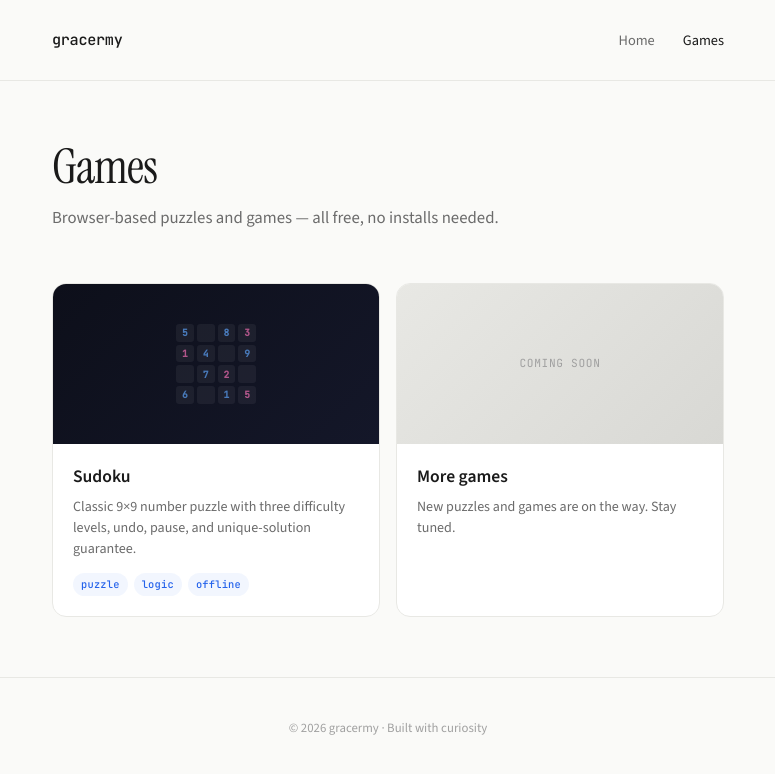
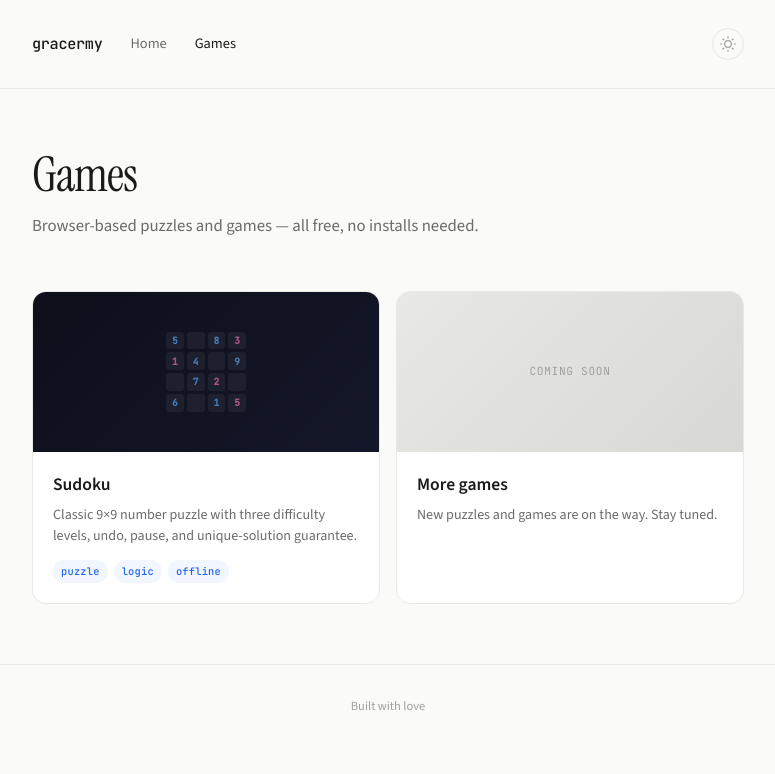
Before and after one commit to gracermy/gracermy.github.io, a plain HTML site: page games/index.html in a window 1280 px wide. Shown: the whole page, without its empty margins (252-1027 px from the left). Drawn offline with nearby package versions, Linux system fonts and the light colour scheme.

Commit message:
Update game page

```diff
--- a/games/index.html
+++ b/games/index.html
@@ -19,46 +19,65 @@
     --radius: 14px;
   }
 
+  [data-theme="dark"] {
+    --bg: #111113;
+    --bg-card: #1a1a1e;
+    --text: #e4e4e7;
+    --text-secondary: #8b8b95;
+    --text-muted: #55555e;
+    --accent: #6dacf7;
+    --accent-soft: rgba(109, 172, 247, 0.08);
+    --border: #27272a;
+    --border-hover: #3f3f44;
+  }
+
   * { margin: 0; padding: 0; box-sizing: border-box; }
 
   body {
-    background: var(--bg);
-    color: var(--text);
+    background: var(--bg); color: var(--text);
     font-family: 'Source Sans 3', sans-serif;
-    font-weight: 400;
-    line-height: 1.6;
+    font-weight: 400; line-height: 1.6;
     min-height: 100vh;
     -webkit-font-smoothing: antialiased;
+    transition: background 0.35s, color 0.35s;
   }
 
-  .container { max-width: 720px; margin: 0 auto; padding: 0 24px; }
+  .container { max-width: 760px; margin: 0 auto; padding: 0 24px; }
 
   /* ── NAV ── */
-  nav { padding: 28px 0; border-bottom: 1px solid var(--border); }
+  nav { padding: 28px 0; border-bottom: 1px solid var(--border); transition: border-color 0.35s; }
   nav .container { display: flex; justify-content: space-between; align-items: center; }
+  .nav-left { display: flex; align-items: center; gap: 28px; }
   .nav-logo {
     font-family: 'JetBrains Mono', monospace; font-size: 0.95rem;
-    font-weight: 500; color: var(--text); text-decoration: none; letter-spacing: -0.02em;
+    font-weight: 500; color: var(--text); text-decoration: none;
+    letter-spacing: -0.02em; transition: color 0.35s;
   }
   .nav-links { display: flex; gap: 28px; }
   .nav-links a {
-    font-size: 0.9rem; color: var(--text-secondary);
-    text-decoration: none; transition: color 0.2s; font-weight: 400;
+    font-size: 0.9rem; color: var(--text-secondary); text-decoration: none;
+    transition: color 0.2s; font-weight: 400;
   }
   .nav-links a:hover { color: var(--text); }
   .nav-links a.active { color: var(--text); font-weight: 500; }
 
+  .theme-toggle {
+    width: 32px; height: 32px; border-radius: 50%;
+    border: 1px solid var(--border); background: transparent;
+    cursor: pointer; display: flex; align-items: center; justify-content: center;
+    transition: all 0.25s; color: var(--text-muted);
+  }
+  .theme-toggle:hover { border-color: var(--border-hover); color: var(--text-secondary); }
+  .theme-toggle svg { width: 16px; height: 16px; transition: transform 0.3s; }
+  .theme-toggle:hover svg { transform: rotate(25deg); }
+
   /* ── HEADER ── */
-  .page-header {
-    padding: 60px 0 16px;
-  }
+  .page-header { padding: 60px 0 16px; }
   .page-header h1 {
     font-family: 'Instrument Serif', serif;
     font-size: clamp(2.2rem, 5vw, 3rem);
-    font-weight: 400;
-    line-height: 1.1;
-    letter-spacing: -0.02em;
-    margin-bottom: 10px;
+    font-weight: 400; line-height: 1.1;
+    letter-spacing: -0.02em; margin-bottom: 10px;
   }
   .page-header p {
     font-size: 1.05rem; color: var(--text-secondary);
@@ -77,88 +96,70 @@
     background: var(--bg-card);
     border: 1px solid var(--border);
     border-radius: var(--radius);
-    overflow: hidden;
-    text-decoration: none;
+    overflow: hidden; text-decoration: none;
     color: var(--text);
     transition: all 0.25s;
-    display: flex;
-    flex-direction: column;
+    display: flex; flex-direction: column;
   }
   .game-card:hover {
     border-color: var(--border-hover);
     box-shadow: 0 4px 20px rgba(0,0,0,0.05);
     transform: translateY(-2px);
   }
+  [data-theme="dark"] .game-card:hover {
+    box-shadow: 0 4px 20px rgba(0,0,0,0.25);
+  }
 
   .game-thumb {
     height: 160px;
-    display: flex;
-    align-items: center;
-    justify-content: center;
-    position: relative;
-    overflow: hidden;
+    display: flex; align-items: center; justify-content: center;
+    position: relative; overflow: hidden;
   }
   .game-thumb.sudoku-thumb {
     background: linear-gradient(135deg, #0d0f1a 0%, #141729 100%);
   }
 
-  /* Mini sudoku grid preview */
   .mini-grid {
     display: grid;
     grid-template-columns: repeat(4, 1fr);
-    gap: 3px;
-    width: 80px; height: 80px;
-    opacity: 0.7;
+    gap: 3px; width: 80px; height: 80px; opacity: 0.7;
   }
   .mini-cell {
     background: rgba(255,255,255,0.08);
     border-radius: 3px;
     display: flex; align-items: center; justify-content: center;
     font-family: 'JetBrains Mono', monospace;
-    font-size: 0.6rem;
-    font-weight: 600;
+    font-size: 0.6rem; font-weight: 600;
   }
   .mini-cell.mc-blue { color: #60a5fa; }
   .mini-cell.mc-pink { color: #f472b6; }
 
   .game-body {
     padding: 18px 20px 20px;
-    display: flex;
-    flex-direction: column;
-    gap: 6px;
-    flex: 1;
+    display: flex; flex-direction: column; gap: 6px; flex: 1;
   }
   .game-body h3 {
-    font-family: 'Source Sans 3', sans-serif;
-    font-size: 1.1rem;
-    font-weight: 600;
+    font-size: 1.1rem; font-weight: 600;
   }
   .game-body p {
-    font-size: 0.88rem;
-    color: var(--text-secondary);
-    font-weight: 300;
-    line-height: 1.5;
+    font-size: 0.88rem; color: var(--text-secondary);
+    font-weight: 300; line-height: 1.5;
   }
-  .game-tags {
-    display: flex; gap: 6px; margin-top: 8px; flex-wrap: wrap;
-  }
+  .game-tags { display: flex; gap: 6px; margin-top: 8px; flex-wrap: wrap; }
   .game-tag {
     font-family: 'JetBrains Mono', monospace;
-    font-size: 0.65rem;
-    font-weight: 500;
-    padding: 3px 8px;
-    border-radius: 20px;
-    background: var(--accent-soft);
-    color: var(--accent);
+    font-size: 0.65rem; font-weight: 500;
+    padding: 3px 8px; border-radius: 20px;
+    background: var(--accent-soft); color: var(--accent);
     letter-spacing: 0.02em;
   }
 
-  .coming-soon {
-    opacity: 0.5;
-    pointer-events: none;
-  }
+  .coming-soon { opacity: 0.5; pointer-events: none; }
   .coming-soon .game-thumb {
     background: linear-gradient(135deg, #e8e8e4, #d8d8d4);
+  }
+  [data-theme="dark"] .coming-soon .game-thumb {
+    background: linear-gradient(135deg, #1e1e22, #27272b);
   }
   .coming-badge {
     font-family: 'JetBrains Mono', monospace;
@@ -167,22 +168,23 @@
   }
 
   /* ── FOOTER ── */
-  footer { padding: 40px 0; border-top: 1px solid var(--border); }
-  footer p { font-size: 0.8rem; color: var(--text-muted); text-align: center; font-weight: 300; }
+  footer { padding: 32px 0; border-top: 1px solid var(--border); transition: border-color 0.35s; }
+  footer p { font-size: 0.78rem; color: var(--text-muted); text-align: center; font-weight: 300; }
 
   /* ── ANIMATION ── */
   .fade-up {
     opacity: 0; transform: translateY(16px);
     animation: fadeUp 0.6s ease forwards;
   }
-  .fade-up:nth-child(1) { animation-delay: 0s; }
-  .fade-up:nth-child(2) { animation-delay: 0.08s; }
-  .fade-up:nth-child(3) { animation-delay: 0.16s; }
   @keyframes fadeUp { to { opacity: 1; transform: translateY(0); } }
+  .fd1 { animation-delay: 0s; }
+  .fd2 { animation-delay: 0.08s; }
+  .fd3 { animation-delay: 0.16s; }
 
   @media (max-width: 480px) {
     .page-header { padding: 40px 0 10px; }
     nav { padding: 20px 0; }
+    .nav-links { gap: 20px; }
   }
 </style>
 </head>
@@ -190,23 +192,38 @@
 
 <nav>
   <div class="container">
-    <a href="/" class="nav-logo">gracermy</a>
-    <div class="nav-links">
-      <a href="/">Home</a>
-      <a href="/games/" class="active">Games</a>
+    <div class="nav-left">
+      <a href="/" class="nav-logo">gracermy</a>
+      <div class="nav-links">
+        <a href="/">Home</a>
+        <a href="/games/" class="active">Games</a>
+      </div>
     </div>
+    <button class="theme-toggle" onclick="toggleTheme()" title="Toggle theme" aria-label="Toggle dark/light mode">
+      <svg id="themeIcon" viewBox="0 0 24 24" fill="none" stroke="currentColor" stroke-width="1.8" stroke-linecap="round" stroke-linejoin="round">
+        <circle cx="12" cy="12" r="5"/>
+        <line x1="12" y1="1" x2="12" y2="3"/>
+        <line x1="12" y1="21" x2="12" y2="23"/>
+        <line x1="4.22" y1="4.22" x2="5.64" y2="5.64"/>
+        <line x1="18.36" y1="18.36" x2="19.78" y2="19.78"/>
+        <line x1="1" y1="12" x2="3" y2="12"/>
+        <line x1="21" y1="12" x2="23" y2="12"/>
+        <line x1="4.22" y1="19.78" x2="5.64" y2="18.36"/>
+        <line x1="18.36" y1="5.64" x2="19.78" y2="4.22"/>
+      </svg>
+    </button>
   </div>
 </nav>
 
 <main>
   <div class="container">
-    <section class="page-header fade-up">
+    <section class="page-header fade-up fd1">
       <h1>Games</h1>
       <p>Browser-based puzzles and games — all free, no installs needed.</p>
     </section>
 
     <div class="games-grid">
-      <a href="/games/sudoku/" class="game-card fade-up">
+      <a href="/games/sudoku/" class="game-card fade-up fd2">
         <div class="game-thumb sudoku-thumb">
           <div class="mini-grid">
             <div class="mini-cell mc-blue">5</div>
@@ -238,7 +255,7 @@
         </div>
       </a>
 
-      <div class="game-card coming-soon fade-up">
+      <div class="game-card coming-soon fade-up fd3">
         <div class="game-thumb">
           <span class="coming-badge">Coming soon</span>
         </div>
@@ -253,9 +270,26 @@
 
 <footer>
   <div class="container">
-    <p>© 2026 gracermy · Built with curiosity</p>
+    <p>Built with love</p>
   </div>
 </footer>
 
+<script>
+  const sunIcon = `<circle cx="12" cy="12" r="5"/><line x1="12" y1="1" x2="12" y2="3"/><line x1="12" y1="21" x2="12" y2="23"/><line x1="4.22" y1="4.22" x2="5.64" y2="5.64"/><line x1="18.36" y1="18.36" x2="19.78" y2="19.78"/><line x1="1" y1="12" x2="3" y2="12"/><line x1="21" y1="12" x2="23" y2="12"/><line x1="4.22" y1="19.78" x2="5.64" y2="18.36"/><line x1="18.36" y1="5.64" x2="19.78" y2="4.22"/>`;
+  const moonIcon = `<path d="M21 12.79A9 9 0 1 1 11.21 3 7 7 0 0 0 21 12.79z"/>`;
+
+  function getTheme() { return localStorage.getItem('theme') || 'light'; }
+
+  function applyTheme(t) {
+    document.documentElement.setAttribute('data-theme', t);
+    document.getElementById('themeIcon').innerHTML = t === 'dark' ? moonIcon : sunIcon;
+    localStorage.setItem('theme', t);
+  }
+
+  function toggleTheme() { applyTheme(getTheme() === 'dark' ? 'light' : 'dark'); }
+
+  applyTheme(getTheme());
+</script>
+
 </body>
 </html>
```
